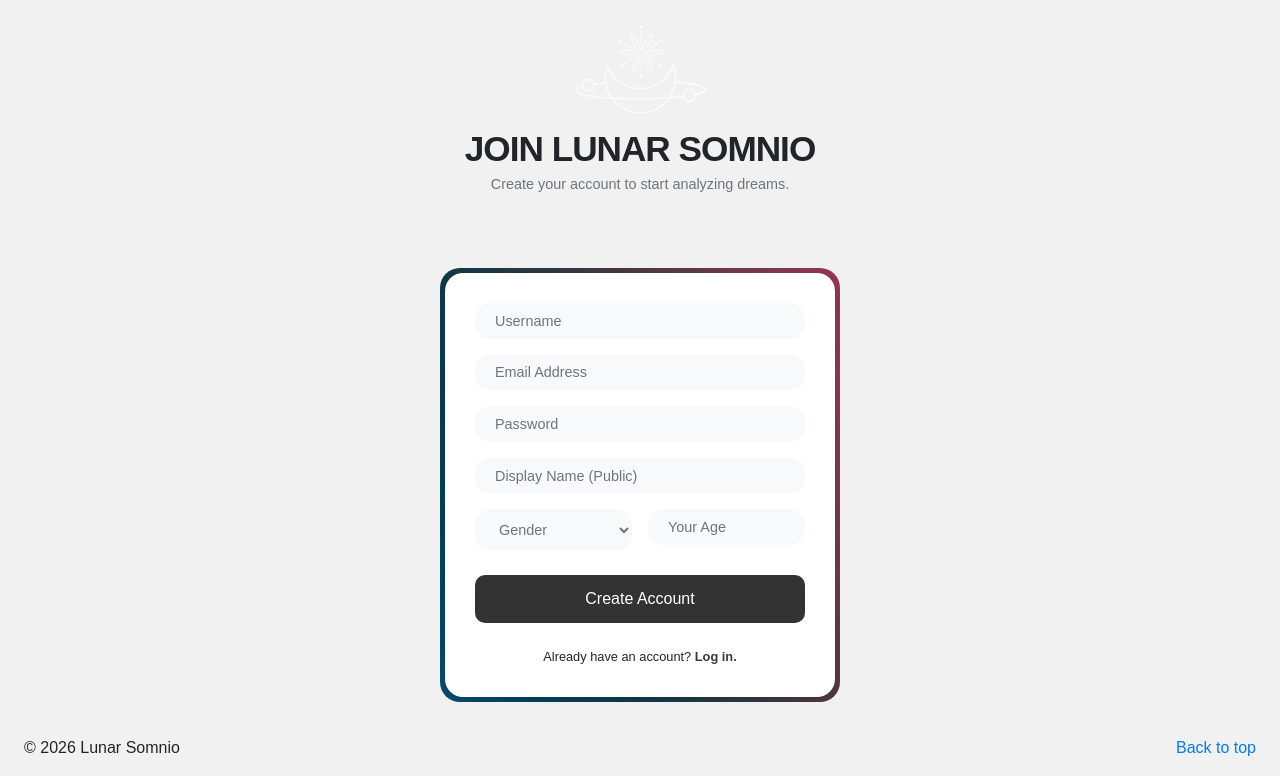
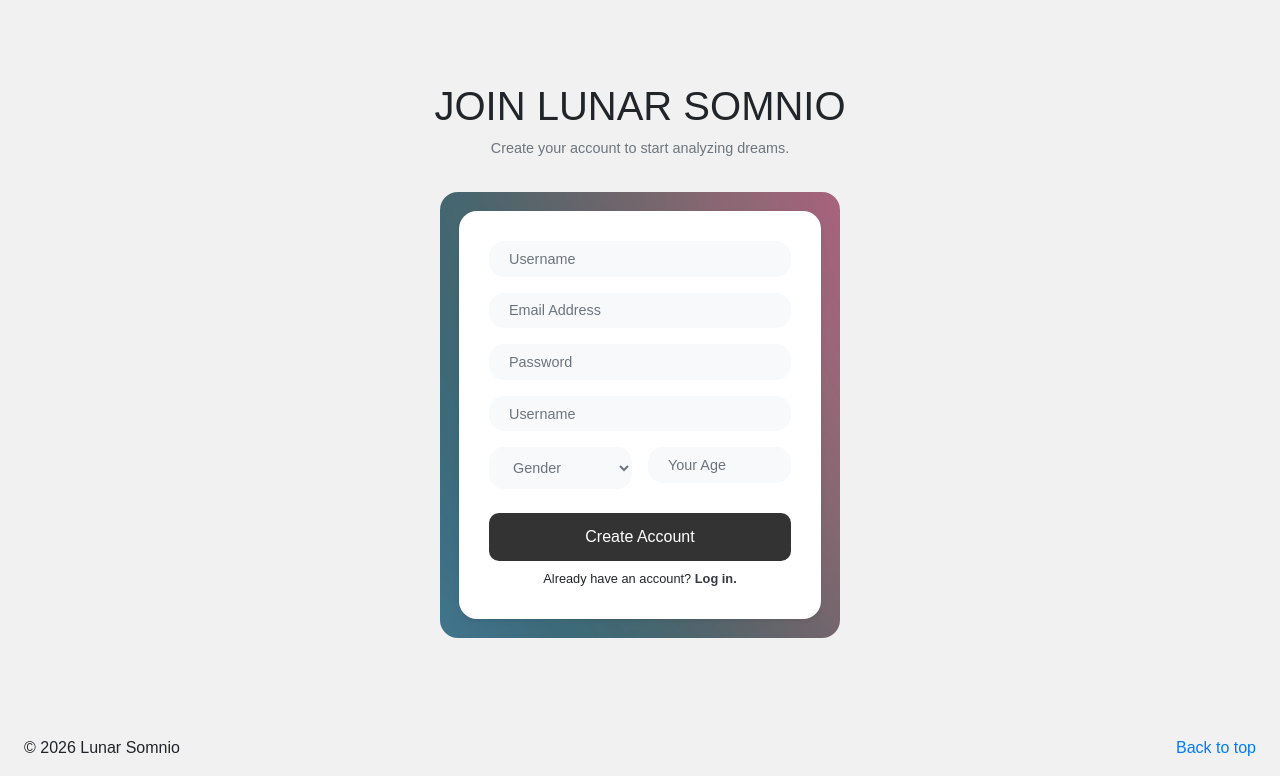
Before and after one commit to imaginethinking/lunar-somnio, a Django app: page /lunar_somnio/register/ in a window 1280 px wide. Shown: the part 126-902 px from the top of the page. Run offline with Django 3.2, Linux system fonts and the light colour scheme; some libraries are stand-ins or nearby versions; some web fonts are replaced.

Commit message:
Login & Register pages format done

```diff
--- a/lunar_somnio/forms.py
+++ b/lunar_somnio/forms.py
@@ -124,7 +124,7 @@ class UserProfileForm(forms.ModelForm):
         widgets = {
             'display_name': forms.TextInput(attrs={
                 'class': 'form-control dream-title-input mb-3',
-                'placeholder': 'Display Name (Public)',
+                'placeholder': 'Username',
                 'style': 'font-size: 0.9rem; padding: 12px 20px; background-color: #f8f9fa; border: none;'
             }),
             'age': forms.NumberInput(attrs={
--- a/templates/lunar_somnio/register.html
+++ b/templates/lunar_somnio/register.html
@@ -6,13 +6,12 @@
 {% block body_block %}
 <div class="full-page">
 
-    <div class="text-center mb-4">
-        <img src="{% static 'images/Logo3.png' %}" alt="Lunar Somnio" style="max-width: 140px; margin-bottom: 10px;">
-        <h1 class="font-weight-bold zalando-sans-semiexpanded" style="font-size: 2.2rem; letter-spacing: -1px; text-transform: uppercase; margin-bottom: 0;">JOIN LUNAR SOMNIO</h1>
-        <p class="text-muted" style="font-size: 0.9rem; margin-top: 4px;">Create your account to start analyzing dreams.</p>
+    <div class="text-center mb-0">
+        <h1 style="text-transform: uppercase">JOIN LUNAR SOMNIO</h1>
+        <p class="text-muted mb-0" style="font-size: 0.9rem; margin-top: 4px;">Create your account to start analyzing dreams.</p>
     </div>
 
-    <div class="box dream-bg mx-auto" style="--bg-image: url('{% static 'images/BG4.png' %}'); padding: 2px; border-radius: 20px; width: 400px; max-width: 100%;">
+    <div class="box dream-bg mx-auto" style="--bg-image: url('{% static 'images/BG75.png' %}'); padding: 16px; border-radius: 18px; width: 400px; max-width: 100%;">
 
         <div class="card h-100 shadow-sm" style="border-radius: 18px; border: none; padding: 30px; background: white;">
 
@@ -47,7 +46,7 @@
                 </button>
             </form>
 
-            <p class="small text-center mt-4 mb-0">
+            <p class="small text-center mt-2 mb-0">
                 Already have an account? <a href="{% url 'lunar_somnio:login' %}" class="font-weight-bold text-dark" style="text-decoration: none;">Log in.</a>
             </p>
         </div>
```
